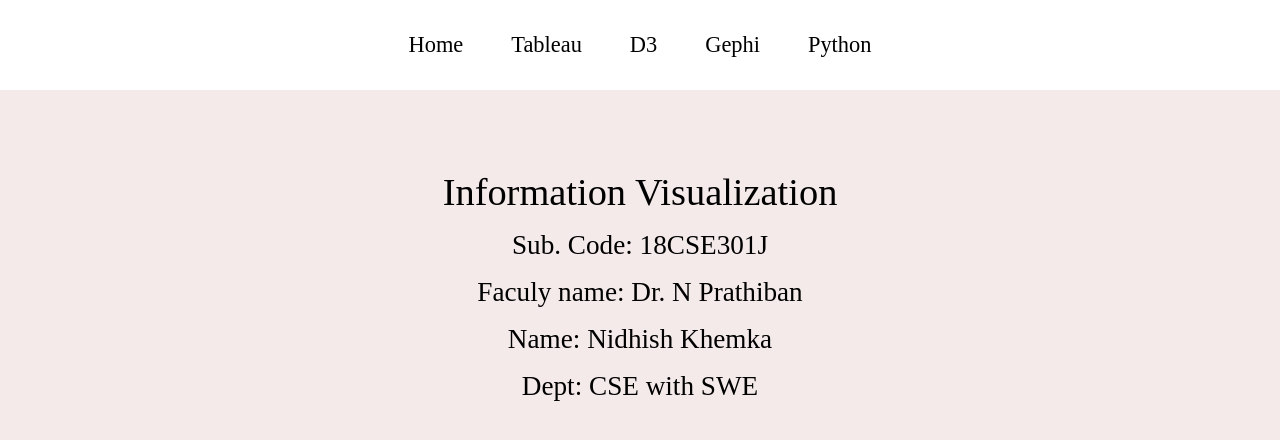
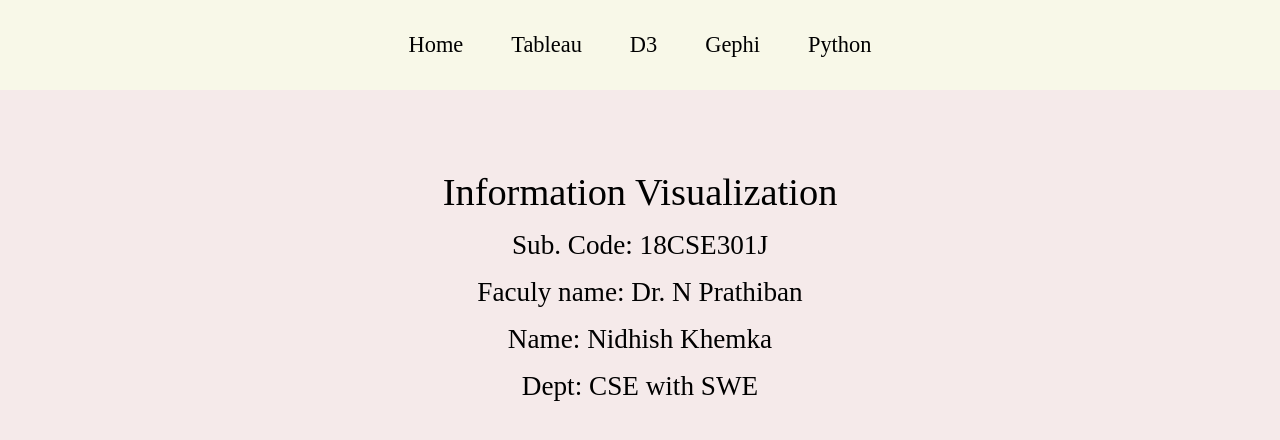
Before and after one commit to nidhishkhemka/infoViz, a plain HTML site: page index.html in a window 1280 px wide. Drawn offline with Linux system fonts and the light colour scheme.

Commit message:
added the colors

```diff
--- a/styles.css
+++ b/styles.css
@@ -23,7 +23,7 @@
   font-size: 1.4rem;
   list-style-type: none;
   color: black;
-  /* background-color: #f8f8e8; */
+  background-color: #f8f8e8;
 
   margin-top: 0px;
   padding: 2rem;
```
